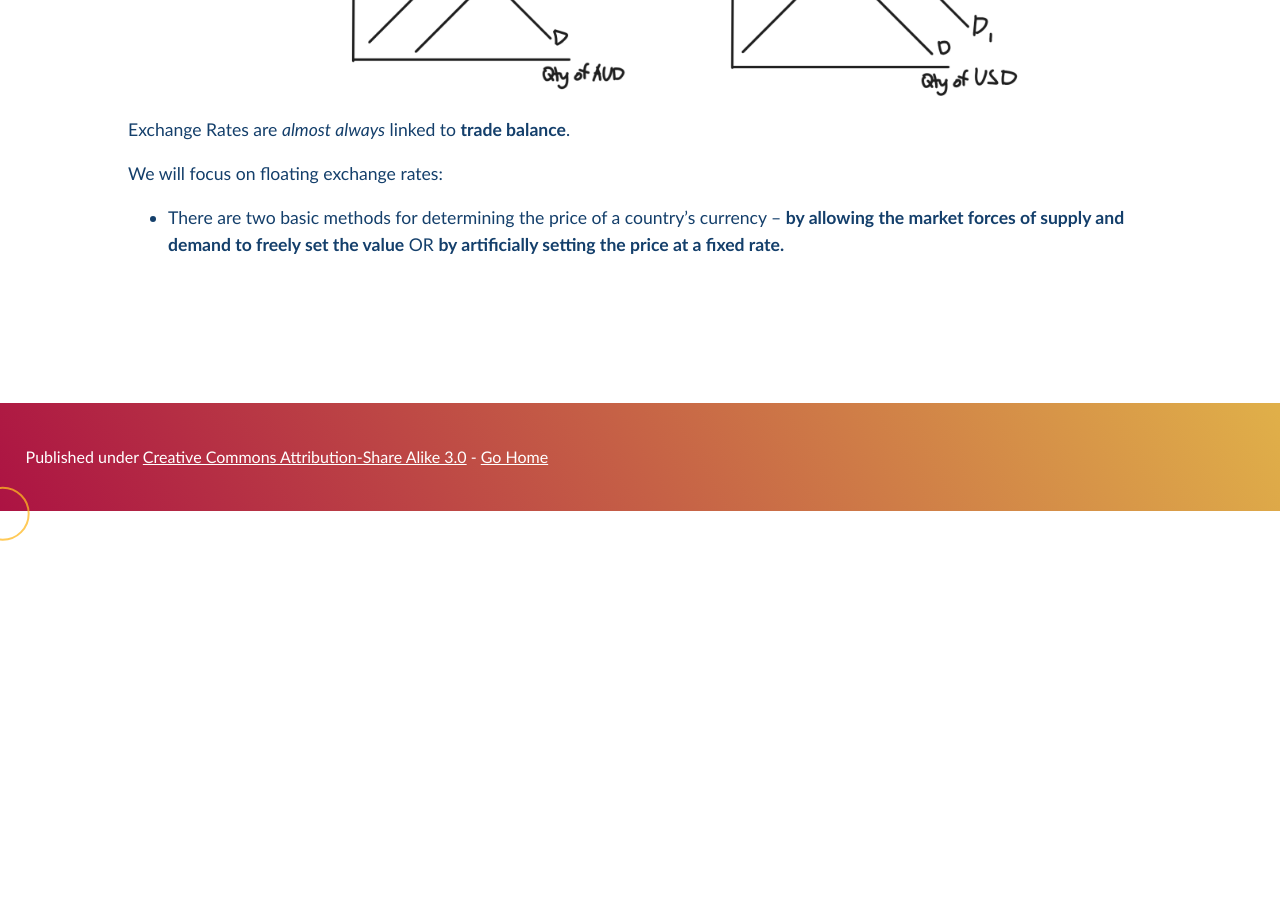
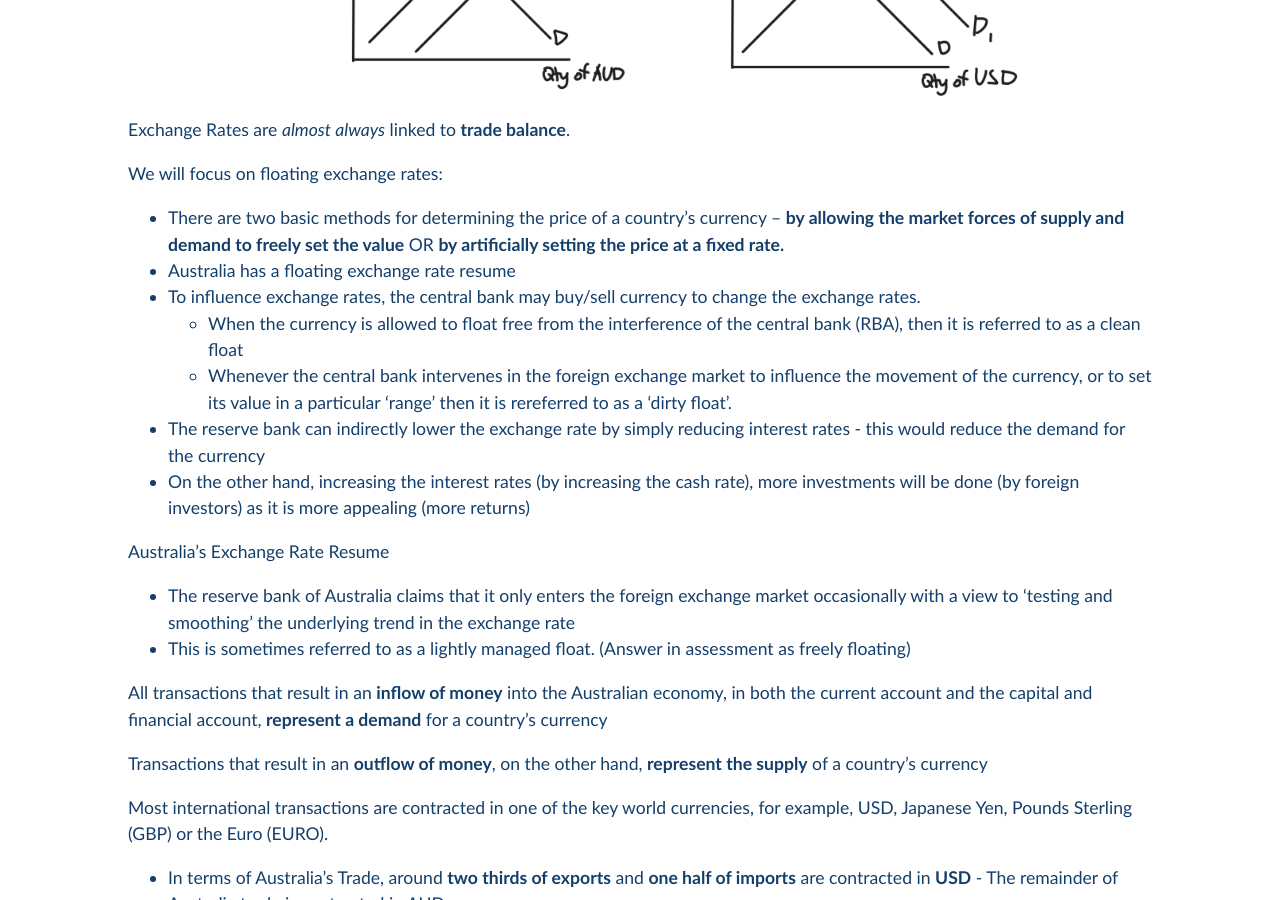
Before and after one commit to Pi-thagoras/the-chicken-pen, a Jekyll site: the page built from economics/econs_year_12/Exchange-Rates.md, in a window 1280 px wide and 900 px high, scrolled down 1200 px. Built offline with Jekyll 4.4.1, drawn with Linux system fonts in a browser that asks for light colours; before the commit the page ends 1740 px from its top, so only the background shows below that; some of the changed text lies outside the part shown.

Commit message:
vault backup: 2024-03-06 14:32:04

```diff
--- a/economics/econs_year_12/Exchange-Rates.md
+++ b/economics/econs_year_12/Exchange-Rates.md
@@ -26,3 +26,36 @@ Exchange Rates are *almost always* linked to **trade balance**.
 
 We will focus on floating exchange rates:
 - There are two basic methods for determining the price of a country's currency – **by allowing the market forces of supply and demand to freely set the value** OR **by artificially setting the price at a fixed rate.**
+- Australia has a floating exchange rate resume
+- To influence exchange rates, the central bank may buy/sell currency to change the exchange rates.
+	- When the currency is allowed to float free from the interference of the central bank (RBA), then it is referred to as a clean float
+	- Whenever the central bank intervenes in the foreign exchange market to influence the movement of the currency, or to set its value in a particular ‘range’ then it is rereferred to as a ‘dirty float’.
+- The reserve bank can indirectly lower the exchange rate by simply reducing interest rates - this would reduce the demand for the currency
+- On the other hand, increasing the interest rates (by increasing the cash rate), more investments will be done (by foreign investors) as it is more appealing (more returns)
+
+Australia's Exchange Rate Resume
+- The reserve bank of Australia claims that it only enters the foreign exchange market occasionally with a view to ‘testing and smoothing’ the underlying trend in the exchange rate
+- This is sometimes referred to as a lightly managed float. (Answer in assessment as freely floating)
+
+
+
+All transactions that result in an **inflow of money** into the Australian economy, in both the current account and the capital and financial account, **represent a demand** for a country’s currency
+
+Transactions that result in an **outflow of money**, on the other hand, **represent the supply** of a country's currency
+
+Most international transactions are contracted in one of the key world currencies, for example, USD, Japanese Yen, Pounds Sterling (GBP) or the Euro (EURO).
+- In terms of Australia's Trade, around **two thirds of exports** and **one half of imports** are contracted in **USD** - The remainder of Australia trade is contracted in AUD
+- Don't get confused, for test purposes use AUD for Australia's goods.
+
+
+The **Demand for a currency** will be determined by:
+1. Exports of goods and services
+2. Receipts of income from overseas; and
+3. Capital inflow (foreign investment into Australia)
+
+The **Supply of a currency** will be determined by:
+1. Imports of goods and services;
+2. Payments of income to overseas; and
+3. Capital outflow
+
+Changes in BOP transactions involving goods, services, income or financial capital, will affect either the demand and/or supply of the currency and thus affect it’s value.
```
